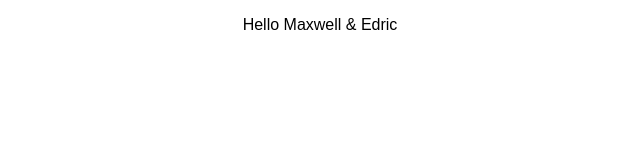
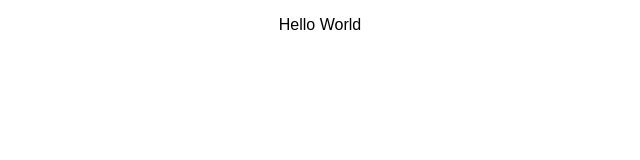
Before and after one commit to castynet/Digikids-React-Project, a React (Create React App) app: page / in a window 1280 px wide. Shown: the top 160 px of the page, without its empty margins (320-960 px from the left). Built offline with nearby package versions, Linux system fonts and the light colour scheme.

Commit message:
test commit

```diff
--- a/src/components/hello.jsx
+++ b/src/components/hello.jsx
@@ -3,7 +3,7 @@ import React from "react";
 export default function Hello() {
   return (
     <>
-      <p>Hello Maxwell & Edric</p>
+      <p>Hello World</p>
     </>
   );
 }
```
